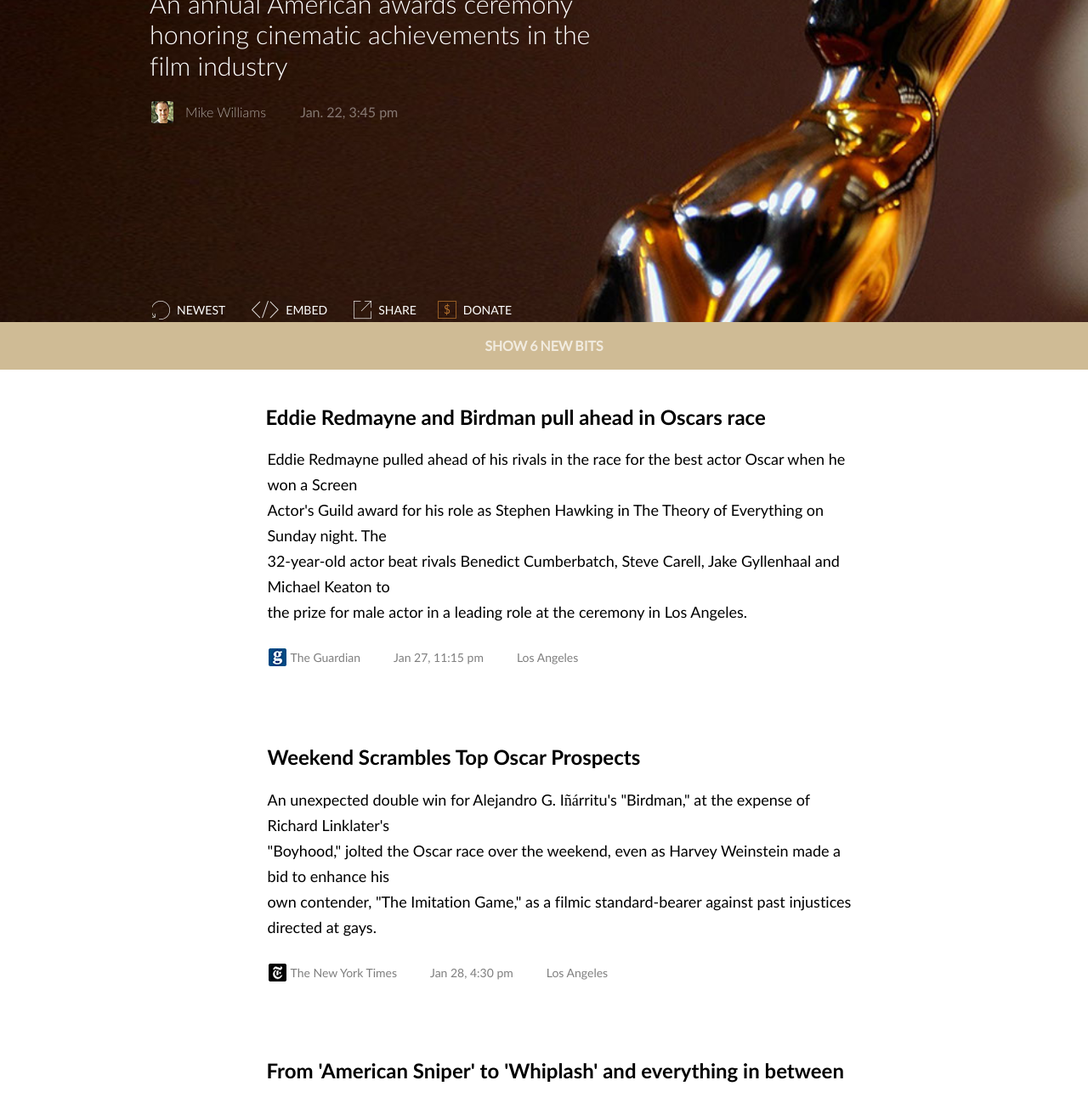
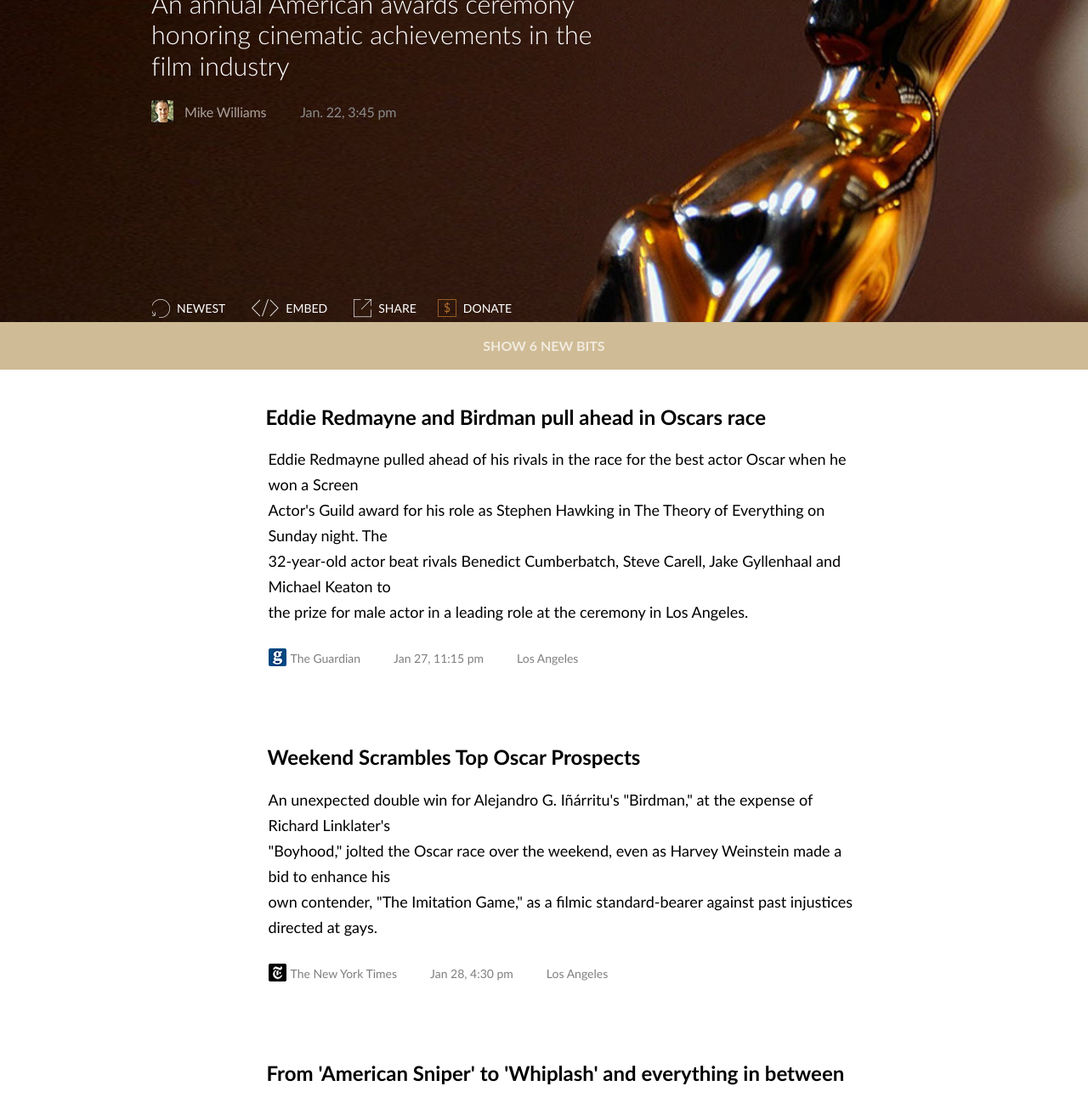
Before and after one commit to AlekseySakevich/first-task, a plain HTML site: page index.html in a window 1280 px wide. Shown: the part 186-1484 px from the top of the page at 85% size. Drawn offline with nearby package versions, Linux system fonts and the light colour scheme.

Commit message:
change font-family

```diff
--- a/index.html
+++ b/index.html
@@ -4,7 +4,6 @@
 
     <script type="text/javascript" src="http://ajax.googleapis.com/ajax/libs/jquery/1.4.2/jquery.min.js"></script>
     <link rel="stylesheet" href="index.css">
-    <link href='http://fonts.googleapis.com/css?family=Lato' rel='stylesheet' type='text/css'>
     <link rel="stylesheet" href="main.css">
 
     <meta charset="utf-8" />
--- a/main.css
+++ b/main.css
@@ -5,7 +5,20 @@ body {
     box-sizing: border-box;
 }
 
+@font-face {
+   font-family: LatoBold;
+   src: url(Lato-Bold.ttf);
+}
+@font-face {
+   font-family: LatoLight;
+   src: url(Lato-Light.ttf);
+}
+@font-face{
+   font-family: LatoRegular;
+   src: url(Lato-Regular.ttf);
+}
 
+/* Хеддер начало
 	@font-face {
 			font-family: "LatoRegular";
 			src: url("fonts/LatoRegular/LatoRegular.eot");
@@ -65,7 +78,7 @@ body {
 			font-style: normal;
 			font-weight: normal;
 	}
-
+*/
 /* Хеддер начало */
 
 .header {
@@ -92,16 +105,16 @@ body {
 }
 
 #header-title {
-    margin-top: 106px;
+    margin-top: 100px;
     padding-right:420px;
 }
 
 #header-title h1 {
     margin: 0px;
-    font-size: 3.68em;
+    font-size: 60px;
     font-family: 'LatoBold';
     font-weight: 700;
-    letter-spacing: -0.017em;
+    letter-spacing: -0.023em;
 }
 
 #header-title p {
@@ -111,7 +124,8 @@ body {
     font-family: 'LatoLight';
     font-weight: 400;
     letter-spacing: -0.001em;
-    margin-top: 1px;
+    margin-top: 3px;
+    margin-left: 2px;
 }
 
 #header-title div {
@@ -122,9 +136,9 @@ body {
 
 #header-title .meta  {
     padding: 0px;
-    color: white;
-    font-family:'LatoLight';
-    margin-top:16px;
+    color:  rgba(255, 255, 255, 0.6);
+    font-family:'LatoRegular';
+    margin-top:18px;
 }
 
 #header-title .meta div {
@@ -133,11 +147,12 @@ body {
     font-size:16px;
     overflow: hidden;
     padding-top: 5px;
+    font-size: 16px;
 }
 
 #header-title .meta #text {
     margin-top: 5px;
-    letter-spacing: -0.002em;
+    letter-spacing: -0.01em;
 }
 
 #avatar img{
@@ -148,15 +163,12 @@ body {
 }
 #header-title .meta #author {
     margin-top: 0;
-    margin-left: 14px;
-    color:  rgba(255, 255, 255, 0.6);
+    margin-left: 13px;
 }
 #header-title .meta #date{
     margin-left: 36px;
     margin-top: 0.5em;
-    color: rgba(255, 255, 255, 0.6);
     font-size: 16px;
-    opacity: 0.7;
 }
 
 
@@ -246,7 +258,7 @@ nav ul {
     padding-left: 49px;
     width: 55%;
     margin: 0 auto;
-    margin-top: 45px;
+    margin-top: 42px;
 }
 
 .article-img {
@@ -257,19 +269,29 @@ nav ul {
 
 #wrapper article:nth-child(1) .articleinfo{
     margin-left: 3px;
-    margin-top:25px;
+    margin-top:27px;
+}
+
+#wrapper article:nth-child(1) .articletext{
+    margin-left: 3px;
+    margin-top:21px;
 }
 #wrapper article:nth-child(2){
-    margin-top: 92px;
+    margin-top: 89px;
 }
 
 #wrapper article:nth-child(2) .articletitle {
     margin-left: 2px;
 }
 
+#wrapper article:nth-child(2) .articletext{
+    margin-left: 3px;
+    margin-top:21px;
+}
+
 #wrapper article:nth-child(2) .articleinfo{
     margin-left: 3px;
-    margin-top:25px;
+    margin-top:27px;
 }
 #wrapper article:nth-child(3){
     margin-top: 90px;
```
Also changed, not shown: Lato-Bold.ttf (added), Lato-Light.ttf (added), Lato-Regular.ttf (added).
